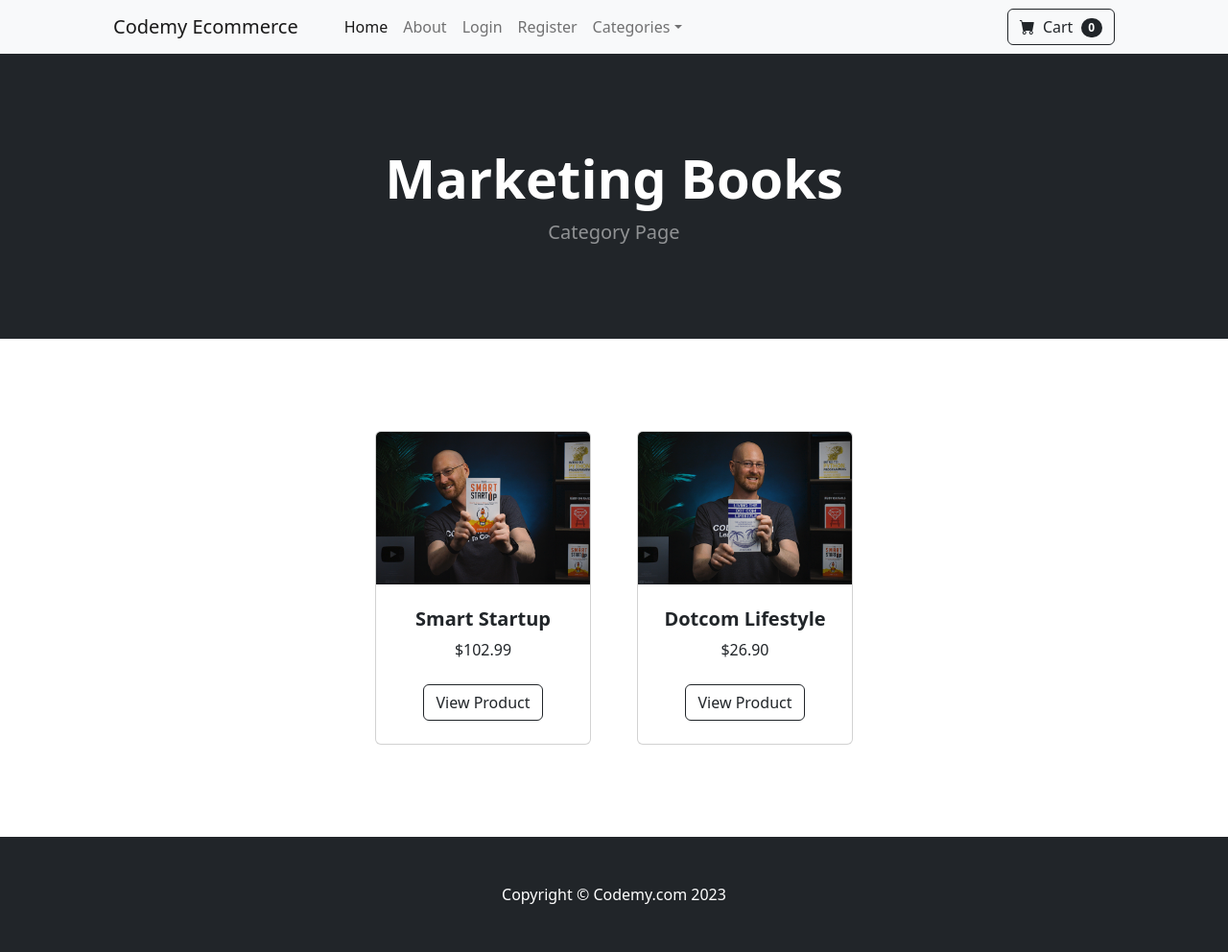
After one commit to arshkmr/e-commerce, a Django app: page /category/Marketing-Books in a window 1280 px wide. The commit adds this page. Shown: the whole page at 96% size. Run offline with Django 5.2, Linux system fonts and the light colour scheme; data comes from the database, SQL or seed files in the repository; both versions use the stored data as it was after the commit; some libraries are stand-ins or nearby versions.

Commit message:
add category and seperate them

```diff
--- /dev/null
+++ b/ecom/store/templates/category.html
@@ -0,0 +1,83 @@
+{% extends 'base.html'%}
+
+{% load static %}
+
+{% block content %}
+
+        <!-- Header-->
+        <header class="bg-dark py-5">
+            <div class="container px-4 px-lg-5 my-5">
+                <div class="text-center text-white">
+                    <h1 class="display-4 fw-bolder">{{ category }}</h1>
+                    <p class="lead fw-normal text-white-50 mb-0">Category Page</p>
+                </div>
+            </div>
+        </header>
+        <!-- Section-->
+        <section class="py-5">
+            <div class="container px-4 px-lg-5 mt-5">
+
+                <div class="row gx-4 gx-lg-5 row-cols-2 row-cols-md-3 row-cols-xl-4 justify-content-center">
+
+                    {% for product in products%}
+                        {% if product.is_sale %}
+                        <div class="col mb-5">
+                            <div class="card h-100">
+                                <!-- Sale badge -->
+                                <div class="badge bg-dark text-white position-absolute" style ="top: 0.5rem; left: 0.5rem">Sale</div>
+                                <!-- Product image-->
+                                <img class="card-img-top" src="{{product.image.url}}" alt="..." />
+                                <!-- Product details-->
+                                <div class="card-body p-4">
+                                    <div class="text-center">
+                                        <!-- Product name-->
+                                        <h5 class="fw-bolder">{{product.name}}</h5>
+                                        <!-- Sale-->
+                                        <div class="d-flex justify-content-center small text-warning mb-2">
+                                        <div class="bi-star-fill"></div>
+                                        <strong>&nbsp;&nbsp;Sale!&nbsp;&nbsp;</strong>
+                                        <div class="bi-star-fill"></div>
+                                        </div>
+
+                                        <!-- Product price-->
+                                        <strike>
+                                            ${{product.price}}
+                                        </strike>
+                                        &nbsp;
+                                        ${{product.sale_price}}
+                                    </div>
+                                </div>
+                                <!-- Product actions-->
+                                <div class="card-footer p-4 pt-0 border-top-0 bg-transparent">
+                                    <div class="text-center"><a class="btn btn-outline-dark mt-auto" href="{% url 'product' product.id %}">View Product</a></div>
+                                </div>
+                            </div>
+                        </div>
+
+                        {% else %}
+                    <div class="col mb-5">
+                        <div class="card h-100">
+                            <!-- Product image-->
+                            <img class="card-img-top" src="{{product.image.url}}" alt="..." />
+                            <!-- Product details-->
+                            <div class="card-body p-4">
+                                <div class="text-center">
+                                    <!-- Product name-->
+                                    <h5 class="fw-bolder">{{product.name}}</h5>
+                                    <!-- Product price-->
+                                    ${{product.price}}
+                                </div>
+                            </div>
+                            <!-- Product actions-->
+                            <div class="card-footer p-4 pt-0 border-top-0 bg-transparent">
+                                <div class="text-center"><a class="btn btn-outline-dark mt-auto" href="{% url 'product' product.id %}">View Product</a></div>
+                            </div>
+                        </div>
+                    </div>
+                        {% endif%}
+                    {% endfor %}
+
+            </div>
+        </section>
+
+{% endblock %}
--- a/ecom/store/templates/navbar.html
+++ b/ecom/store/templates/navbar.html
@@ -21,12 +21,12 @@
 
 
                 <li class="nav-item dropdown">
-                    <a class="nav-link dropdown-toggle" id="navbarDropdown" href="#" role="button" data-bs-toggle="dropdown" aria-expanded="false">Shop</a>
+                    <a class="nav-link dropdown-toggle" id="navbarDropdown" href="#" role="button" data-bs-toggle="dropdown" aria-expanded="false">Categories</a>
                     <ul class="dropdown-menu" aria-labelledby="navbarDropdown">
-                        <li><a class="dropdown-item" href="#!">All Products</a></li>
+                        <li><a class="dropdown-item" href="{% url 'home' %}">All Products</a></li>
                         <li><hr class="dropdown-divider" /></li>
-                        <li><a class="dropdown-item" href="#!">Popular Items</a></li>
-                        <li><a class="dropdown-item" href="#!">New Arrivals</a></li>
+                        <li><a class="dropdown-item" href="{% url 'category' 'Programming-Books' %}">Programming Books</a></li>
+                        <li><a class="dropdown-item" href="{% url 'category' 'Marketing-Books' %}">Marketing Books</a></li>
                     </ul>
                 </li>
             </ul>
--- a/ecom/store/urls.py
+++ b/ecom/store/urls.py
@@ -8,4 +8,5 @@ urlpatterns = [
     path('logout/', views.logout_user, name='logout'),
     path('register/', views.register_user, name='register'),
     path('product/<int:pk>', views.product, name='product'),
+    path('category/<str:foo>', views.category, name='category'),
 ]
--- a/ecom/store/views.py
+++ b/ecom/store/views.py
@@ -1,11 +1,27 @@
 from django.shortcuts import render, redirect
-from . models import Product
+from . models import Product, Category
 from django.contrib.auth import authenticate, login, logout
 from django.contrib import messages
 from django.contrib.auth.models import User
 from django.contrib.auth.forms import UserCreationForm
 from .forms import SignUpForm
 from django import forms
+
+
+def category(request, foo):
+    # Replace Hyphen with Space
+    foo = foo.replace('-', ' ')
+    # Grab the category from the url
+    try:
+        # Look up the Category
+        category= Category.objects.get(name=foo)
+        products = Product.objects.filter(category=category)
+        return render(request, 'category.html', {'products': products, 'category': category})
+
+    except:
+        messages.success(request, ("That Category doesn,t exists...!!!"))
+        return redirect('home')
+
 
 
 def product(request, pk):
```
Also changed, not shown: ecom/db.sqlite3.
